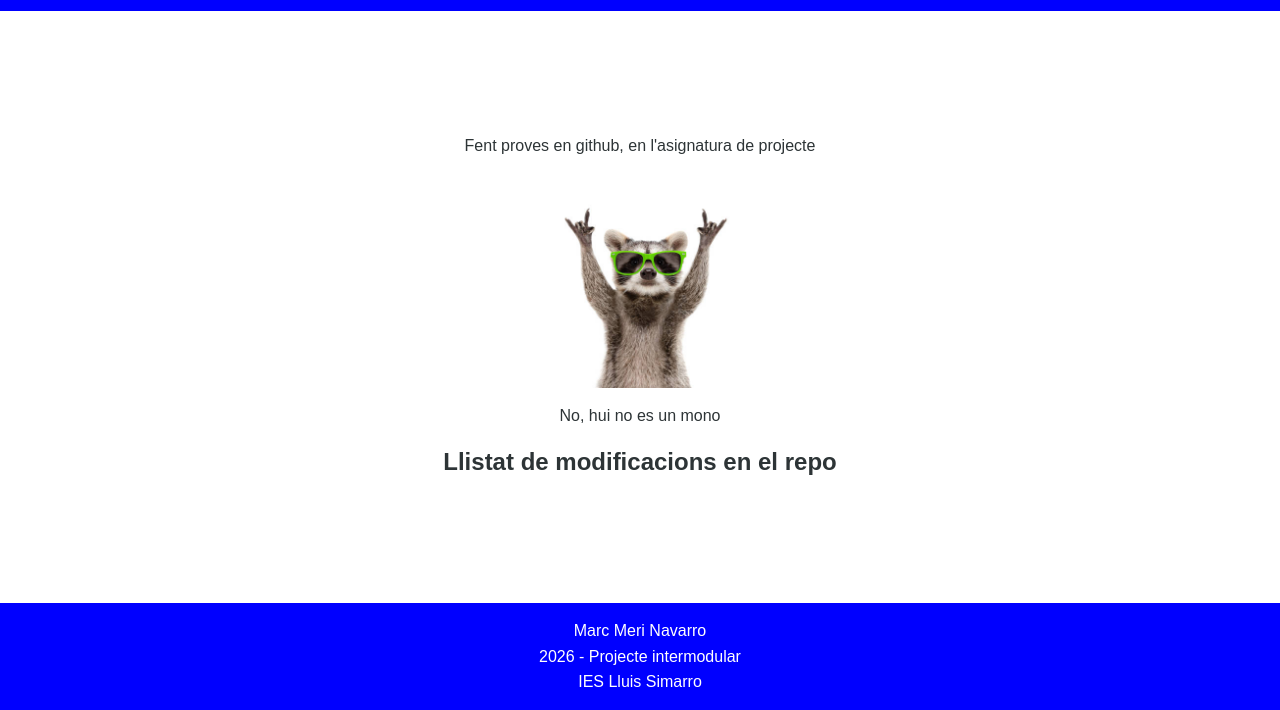
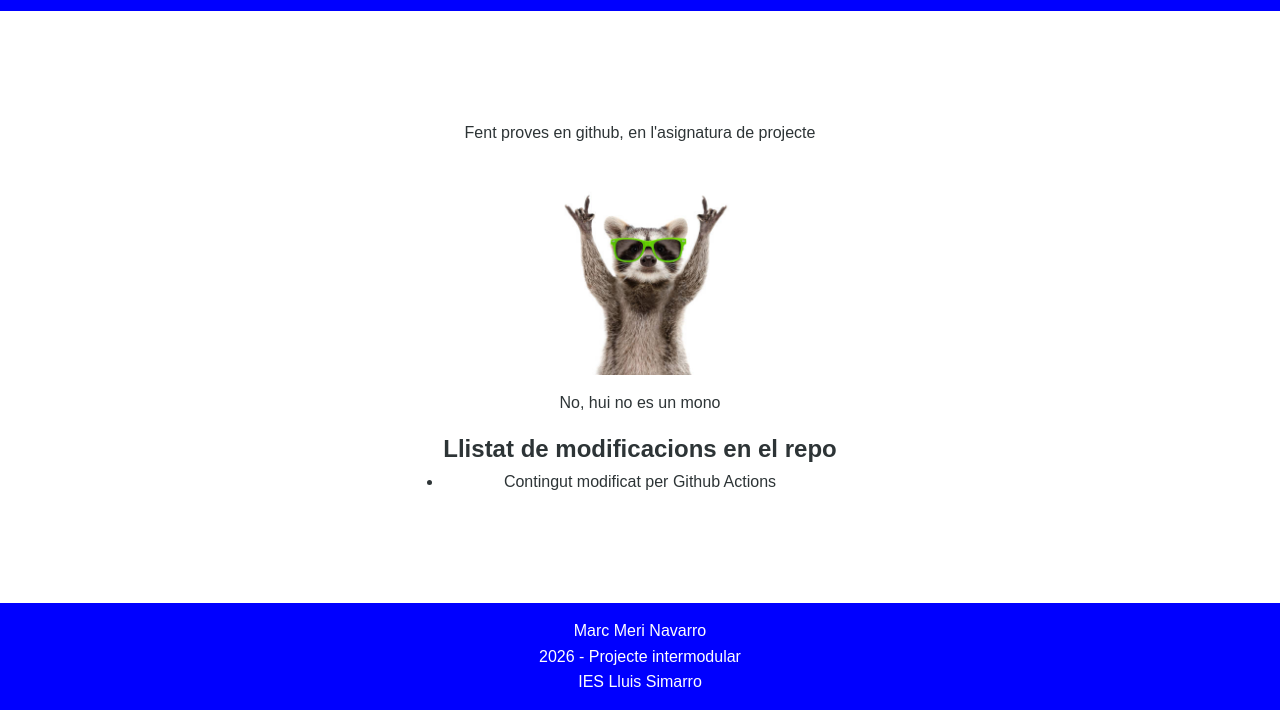
Before and after one commit to MarcMeri2/intermodular09marc, a plain HTML site: page index.html in a window 1280 px wide. Shown: the part 90-800 px from the top of the page. Drawn offline with Linux system fonts and the light colour scheme.

Commit message:
Actualitzat README.md i modificat div en index.html

```diff
--- a/index.html
+++ b/index.html
@@ -19,6 +19,7 @@
         <div>
             <h2>Llistat de modificacions en el repo</h2>
             <ul>
+      <li>Contingut modificat per Github Actions</li>
             </ul>
         </div>
     </main>
```
Also changed, not shown: 1 other file.
